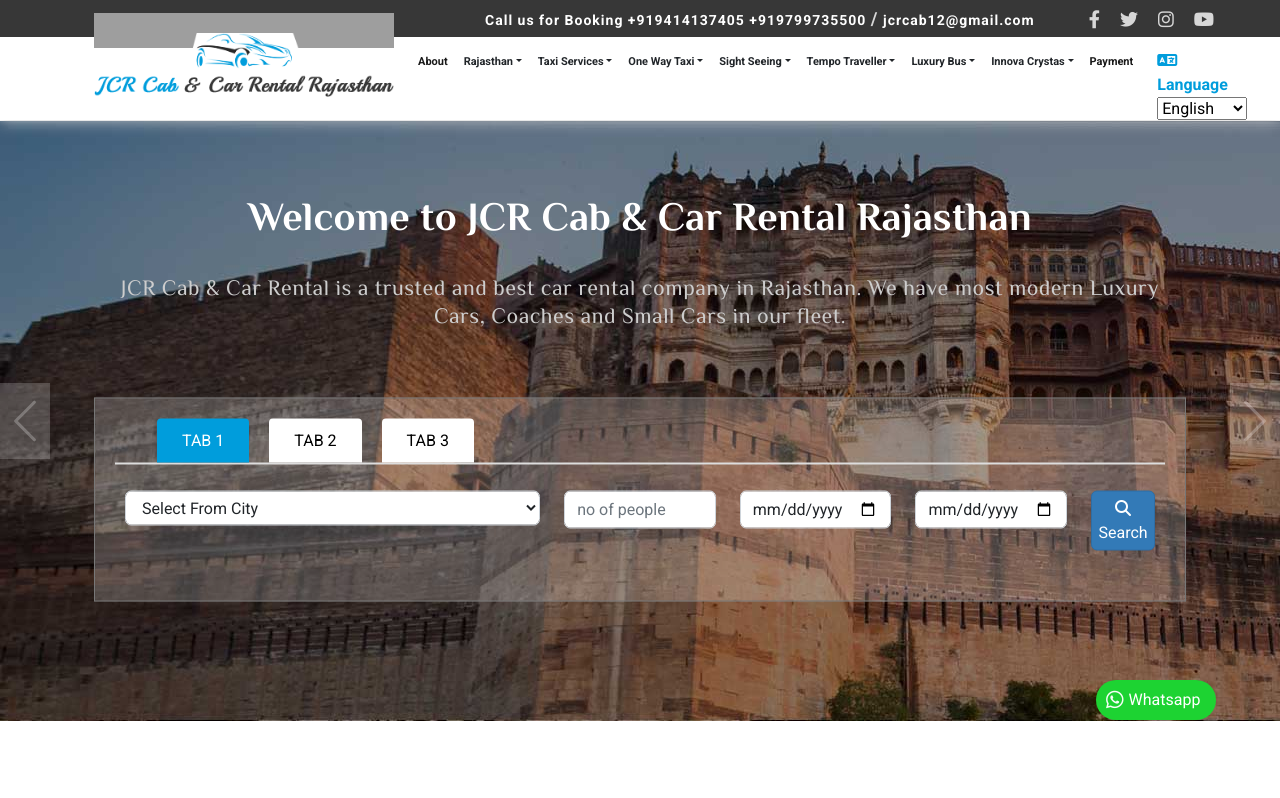
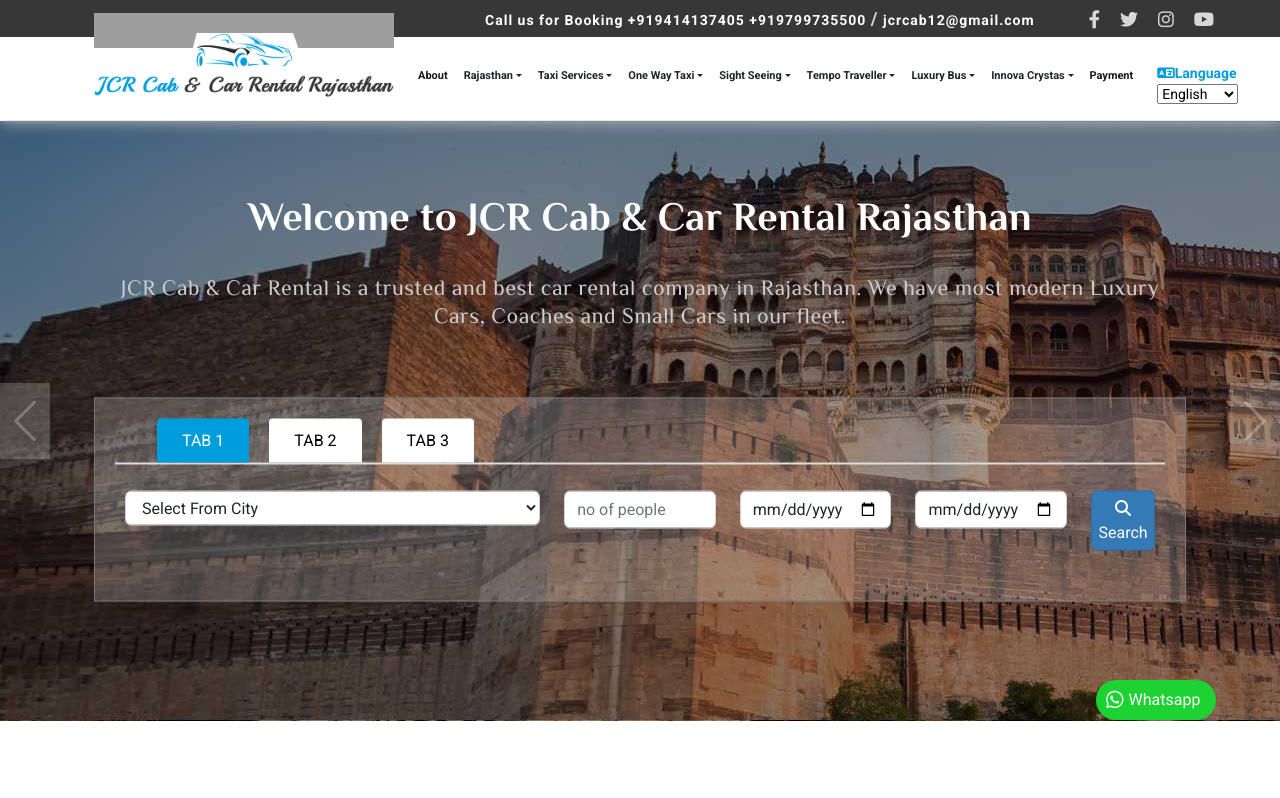
Before and after one commit to Rohit-Panwar-Dev/JCR-CABS, a plain HTML site: page index.html in a window 1280 px wide. Shown: the top 798 px of the page. Drawn offline with nearby package versions, Linux system fonts and the light colour scheme; grey boxes are pictures that could not be loaded.

Commit message:
Update style.css

```diff
--- a/css/style.css
+++ b/css/style.css
@@ -5,6 +5,7 @@
    font-family: 'Roboto', sans-serif;
    text-decoration: none !important;
    list-style: none !important;
+   scroll-behavior: smooth !important;
 }
 body{
     overflow-x: hidden;
@@ -109,6 +110,7 @@ nav{
     z-index: 99;
     font-weight: 700;
     color: #009ddc;
+    font-size: 14px;
 
 }
 .navbar-nav li{
```
